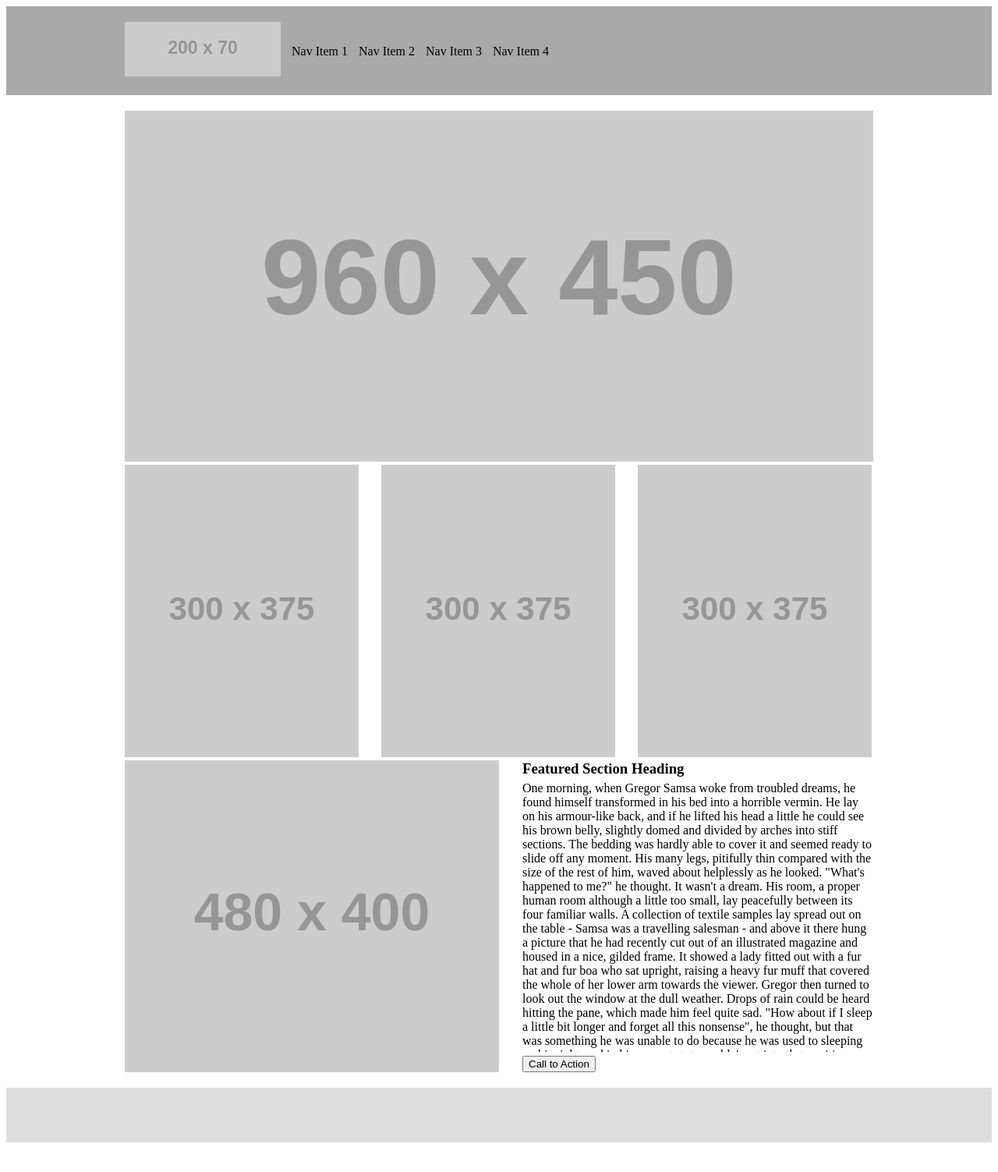
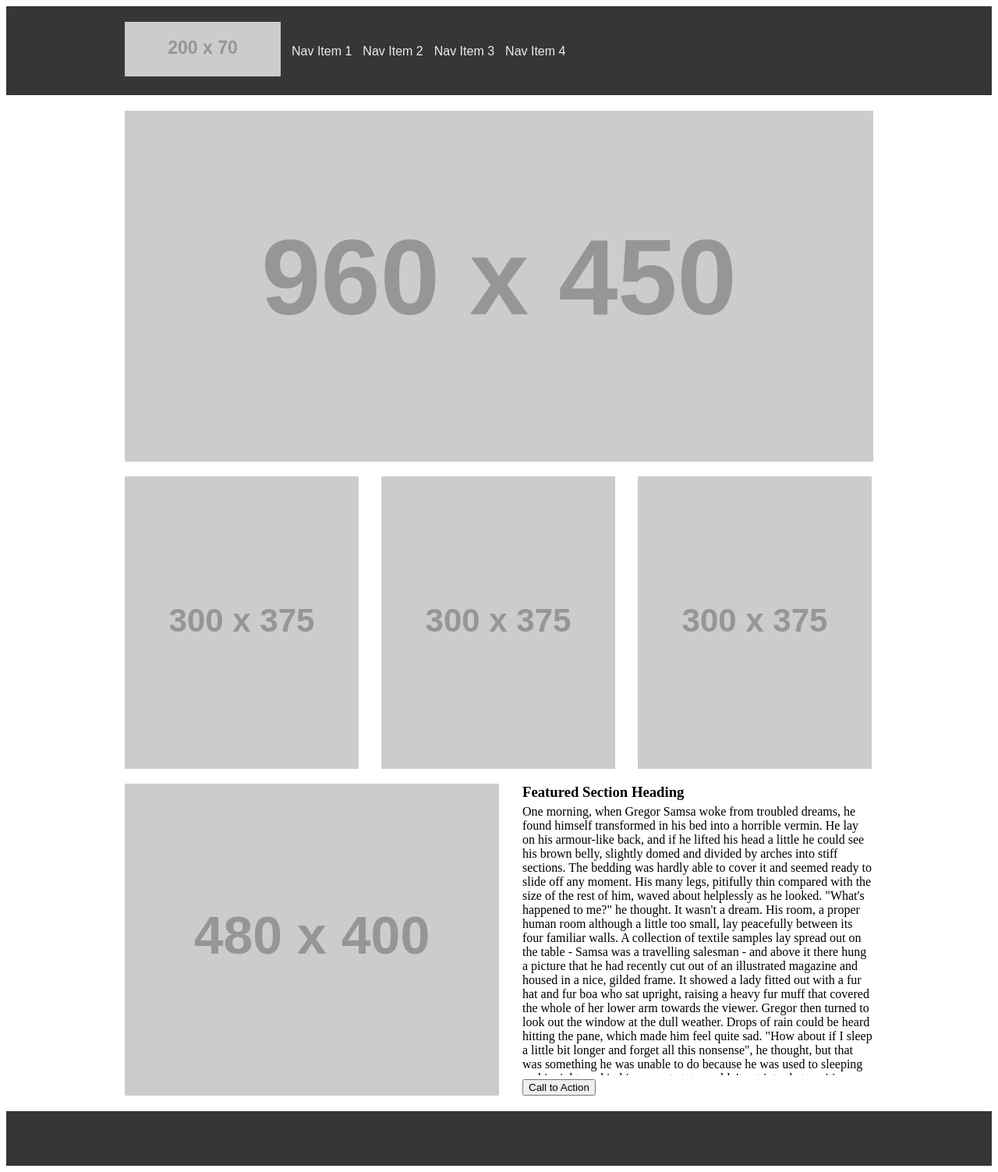
Before and after one commit to tuckerc/wireframeExercise, a plain HTML site: page index.html in a window 1280 px wide. Shown: the whole page at 78% size. Before the commit the page ends 1473 px from the top, so only its background shows below. Drawn offline with Linux system fonts and the light colour scheme; placeholder pictures from the web are drawn by us.

Commit message:
tweaked syling

```diff
--- a/style.css
+++ b/style.css
@@ -1,5 +1,11 @@
 header {
-  background-color: darkgray;
+  background-color: rgb(54, 54, 54);
+}
+
+footer {
+  margin-bottom: 5px;
+  height: 70px;
+  background-color: rgb(54, 54, 54);
 }
 
 .nav {
@@ -13,6 +19,8 @@ header {
   display: inline-block;
   margin: 0 auto;
   padding-right: 10px;
+  font-family: sans-serif;
+  color: rgb(236, 236, 236)
 }
 
 .nav h2 {
@@ -31,6 +39,7 @@ main {
 main img {
   margin: 0 auto;
   display: inline;
+  margin-bottom: 15px;
 }
 
 #threeImages div {
@@ -89,8 +98,3 @@ button {
 button:hover {
   color: red;
 }
-
-footer {
-  height: 70px;
-  background-color: #DDD;
-}
```
